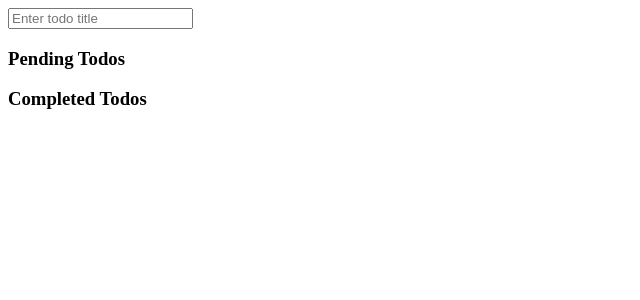
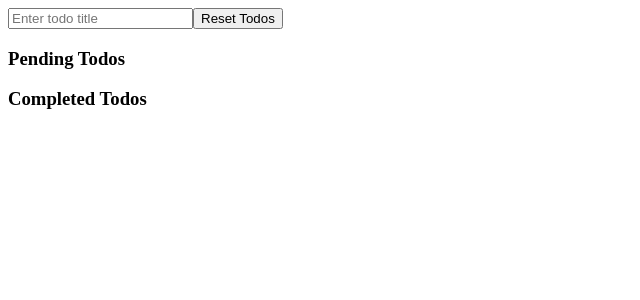
Before and after one commit to surajbhat316/todolistapptailnode, a React (Create React App) app: page / in a window 1280 px wide. Shown: the top 300 px of the page, without its empty margins (0-640 px from the left). Built offline with nearby package versions, Linux system fonts and the light colour scheme.

Commit message:
Added Reset Functionality

```diff
--- a/src/components/TodoList.js
+++ b/src/components/TodoList.js
@@ -32,6 +32,7 @@ export default function TodoList() {
 
             setTodos([newTodo, ...todos] );
             localStorage.setItem("todos", JSON.stringify([newTodo, ...todos]));
+            e.target.value = ""
 
         }
 
@@ -49,10 +50,15 @@ export default function TodoList() {
         setTodos([...availableTodos]);
         localStorage.setItem("todos", JSON.stringify([...availableTodos]));
     }
+
+    function handleResetTodos(){
+        setTodos([]);
+        localStorage.setItem("todos", JSON.stringify([]));
+    }
     return (
         <div>
             <input onKeyUp={handleKeyUp} type='text' placeholder='Enter todo title' />
-
+            <button onClick={handleResetTodos}>Reset Todos</button>
             <h3>Pending Todos</h3>
             <div id='newTodos'>
                 {todos.map((todo) =>{
```
